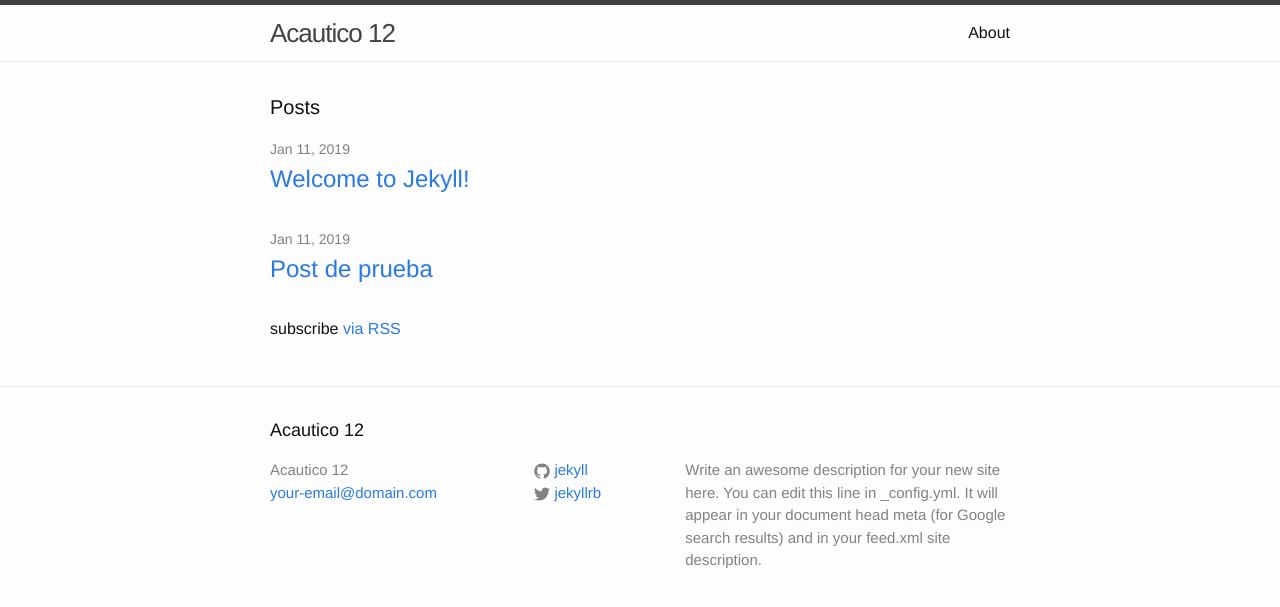
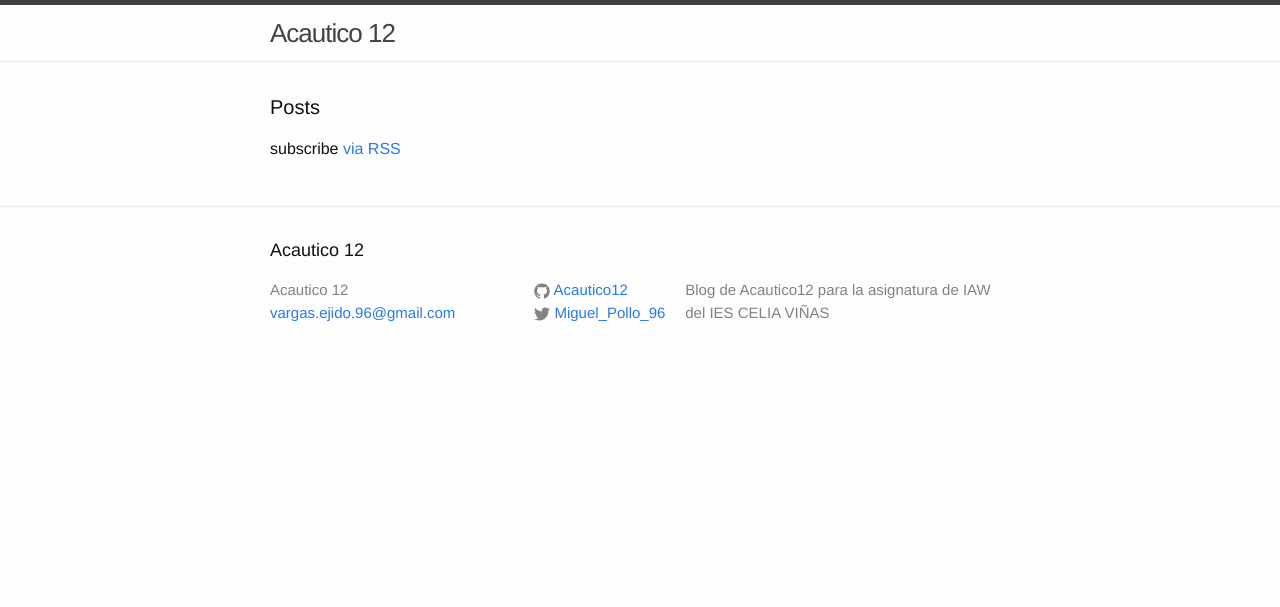
Before and after one commit to acautico12/acautico12.github.io, a Jekyll site: the page built from index.html, in a window 1280 px wide. Shown: the top 607 px of the page. Built offline with Jekyll 4.4.1, drawn with Linux system fonts in a browser that asks for light colours.

```diff
--- a/_config.yml
+++ b/_config.yml
@@ -7,15 +7,13 @@
 
 # Site settings
 title: Acautico 12
-email: your-email@domain.com
+email: vargas.ejido.96@gmail.com
 description: > # this means to ignore newlines until "baseurl:"
-  Write an awesome description for your new site here. You can edit this
-  line in _config.yml. It will appear in your document head meta (for
-  Google search results) and in your feed.xml site description.
+  Blog de Acautico12 para la asignatura de IAW del IES CELIA VIÑAS
 baseurl: "" # the subpath of your site, e.g. /blog
 url: "http://yourdomain.com" # the base hostname & protocol for your site
-twitter_username: jekyllrb
-github_username:  jekyll
+twitter_username: Miguel_Pollo_96
+github_username:  Acautico12
 
 # Build settings
 markdown: kramdown
```
Also changed, not shown: _posts/2019-01-11-prueba.md (deleted, +0 -8 lines), _posts/2019-01-11-welcome-to-jekyll.markdown (deleted, +0 -25 lines), about.md (deleted, +0 -15 lines).
